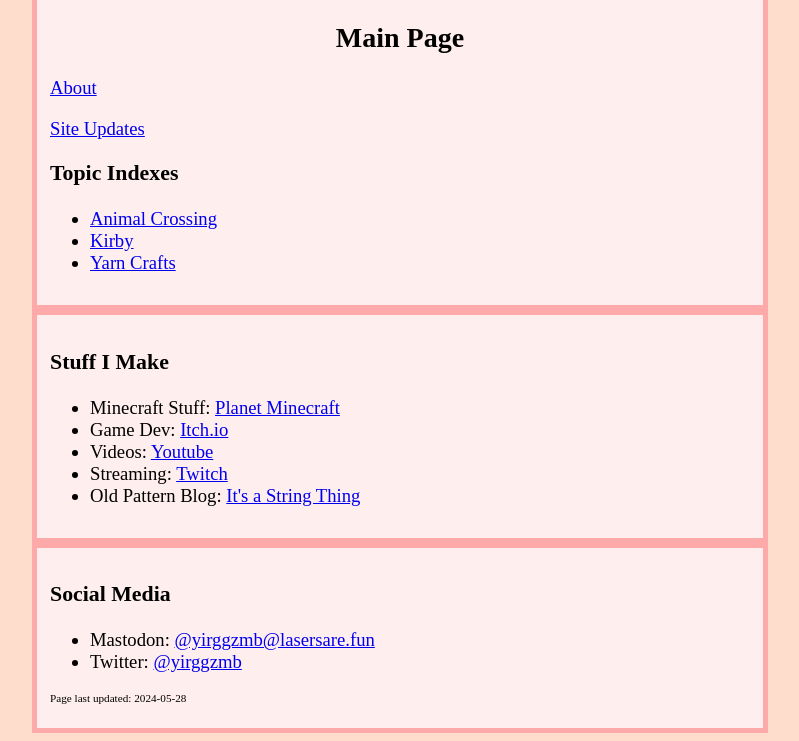
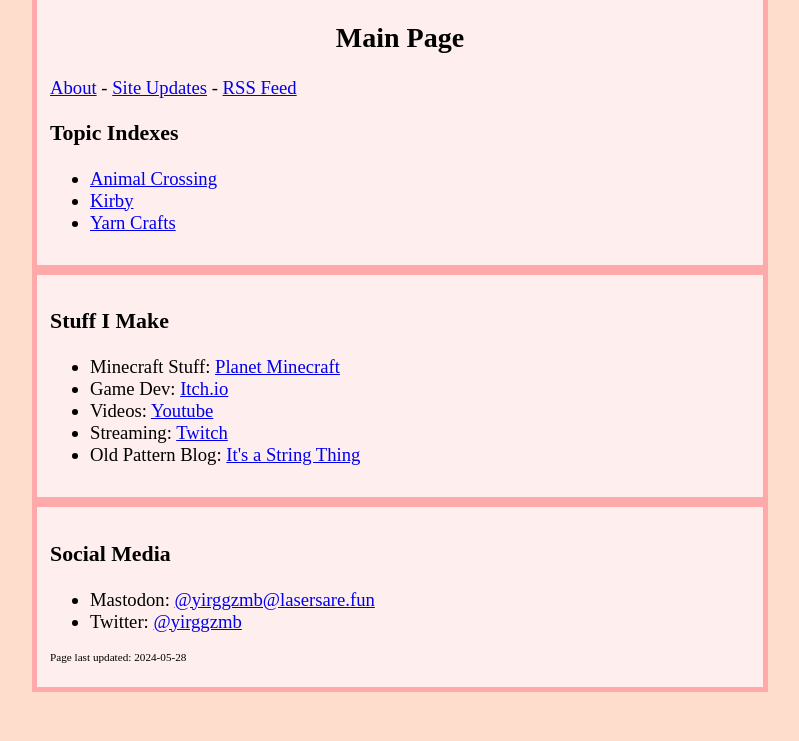
Before and after one commit to Yirggzmb/yirggzmb.github.io, a plain HTML site: page index.html in a window 1280 px wide. Shown: the part 97-838 px from the top of the page, without its empty margins (240-1039 px from the left). After the commit the page ends 800 px from the top, so only its background shows below. Drawn offline with Linux system fonts and the light colour scheme.

Commit message:
Update index.html
added rss feed link

```diff
--- a/index.html
+++ b/index.html
@@ -11,8 +11,7 @@
 		Yirggzmb's Stuff
 		</h1>
 	   <h2>Main Page</h2>
-	   <p><a href="about.html">About</a></p>
-	   <p><a href="updates.html">Site Updates</a></p>
+	   <p><a href="about.html">About</a> - <a href="updates.html">Site Updates</a> - <a href="feed.rss">RSS Feed</a></p>
 
 			<h3>Topic Indexes</h3>
 			<ul>
```
